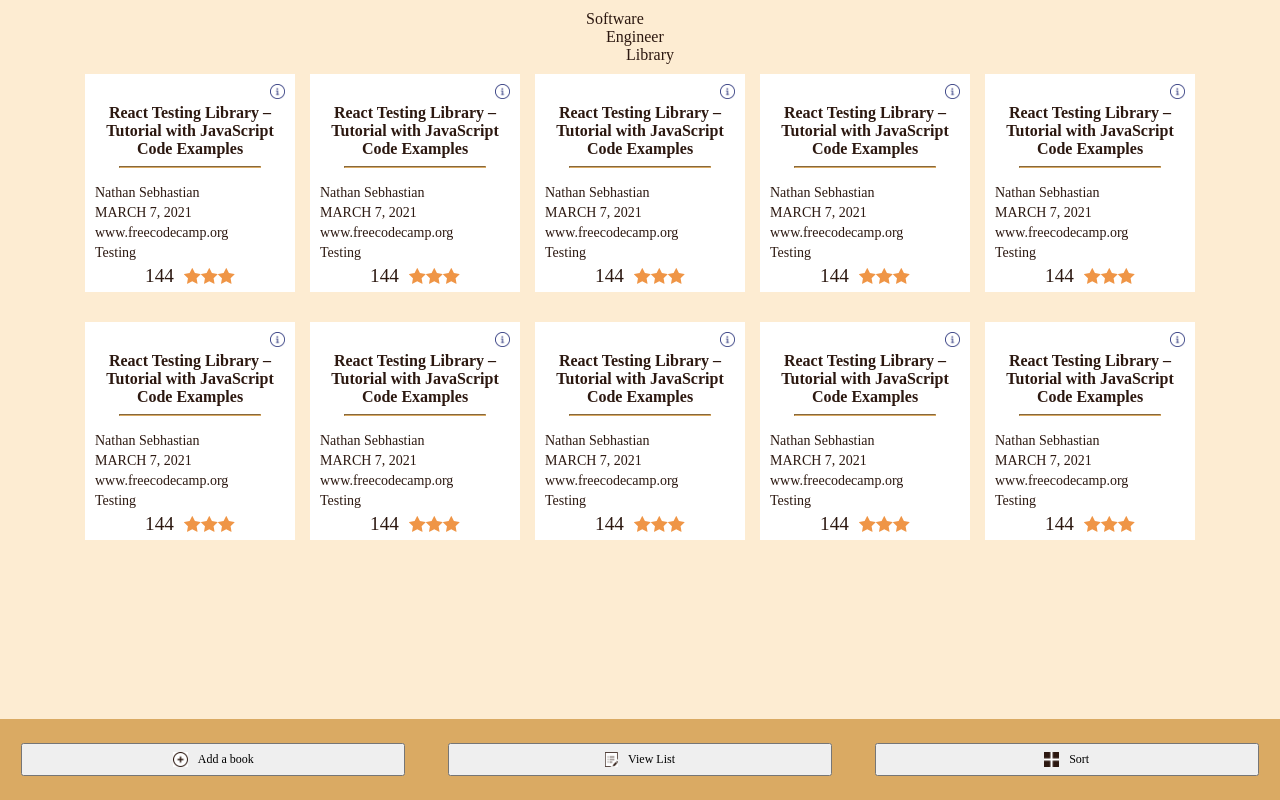
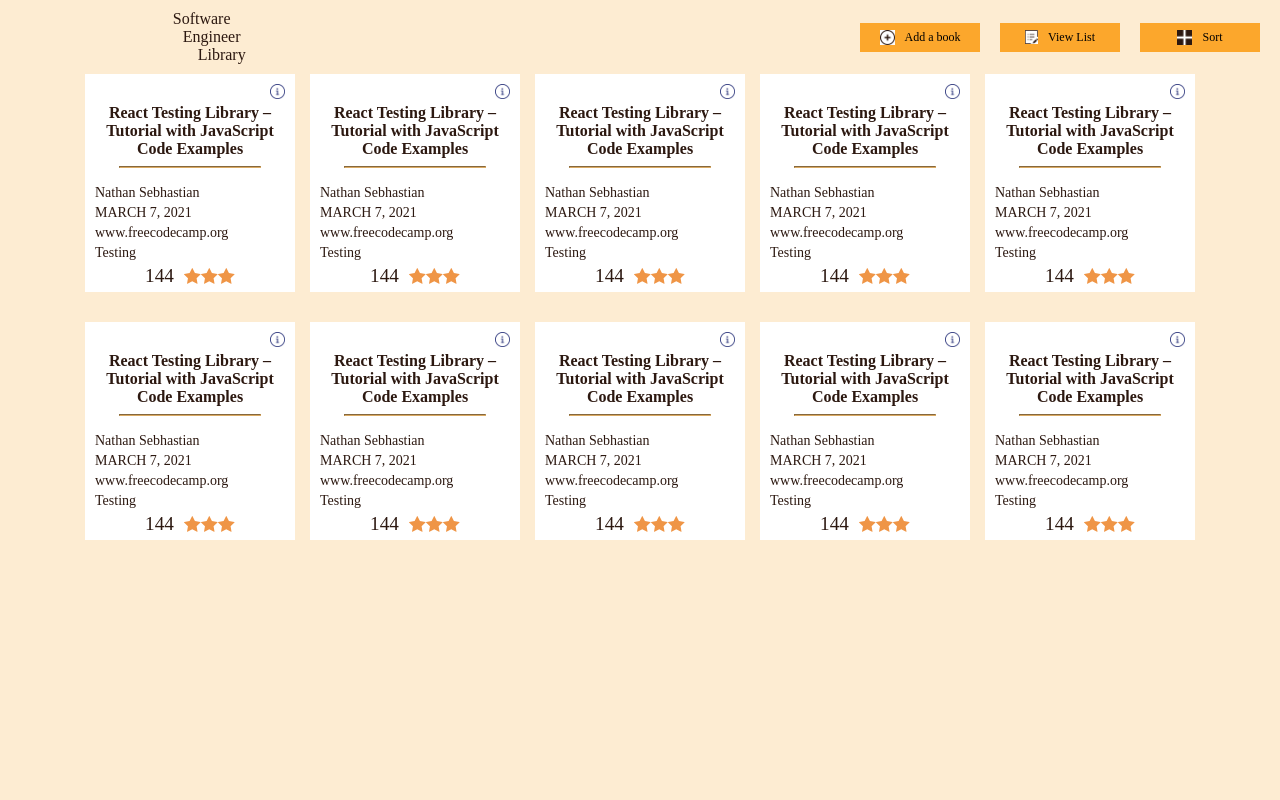
Before and after one commit to jcsmileyjr/software-engineer-library, a React (Create React App) app in the folder client/: page / in a window 1280 px wide. Built offline with nearby package versions, Linux system fonts and the light colour scheme.

Commit message:
Refactor mobile tools component to move from footer to header

```diff
--- a/client/src/App.css
+++ b/client/src/App.css
@@ -18,3 +18,14 @@
   flex-direction: column;
   height: 100vh;
 }
+
+.showToolsInWideScreen{
+  display: flex;
+  flex:1;
+}
+
+@media only screen and (min-width:500px){
+  .showToolsInWideScreen{
+      display: none;
+  }
+}
--- a/client/src/App.js
+++ b/client/src/App.js
@@ -8,7 +8,9 @@
     <div className="app--container">
       <Header />
       <Content />
-      <MobileTools />
+      <div className="showToolsInWideScreen">
+        <MobileTools />
+      </div>
     </div>
   );
 }
--- a/client/src/components/header/header.css
+++ b/client/src/components/header/header.css
@@ -16,3 +16,24 @@
 .title__bottomLine--style {
     margin-left: 20px;
 }
+
+.title--container {
+    flex: 1;
+    text-align: center;
+}
+
+.showTools {
+    display: none;
+}
+
+@media only screen and (min-width:500px){
+    .showTools{
+        display: flex;
+        flex: 2;
+        margin-right: 10px;
+    }
+
+    .header--container {
+        justify-content: space-around;
+    }
+}
--- a/client/src/components/header/header.js
+++ b/client/src/components/header/header.js
@@ -1,12 +1,16 @@
 import "./header.css";
+import MobileTools from "../mobileTools/MobileTools";
 
 const Header = () => {
     return(
         <section className="header--container">
-            <div>
+            <div className="title--container">
                 <p className="title__topLine--style">Software</p>
                 <p className="title__middleLine--style">Engineer</p>
                 <p className="title__bottomLine--style">Library</p>
+            </div>
+            <div className="showTools">
+                <MobileTools />
             </div>
         </section>
     )
--- a/client/src/components/mobileTools/mobileTools.css
+++ b/client/src/components/mobileTools/mobileTools.css
@@ -5,3 +5,10 @@
     justify-content: space-around;
     align-items: center;
 }
+
+@media only screen and (min-width:500px){
+    .mobileTools--container {
+        justify-content: flex-end;
+        background-color: var(--primary-light-brown);
+    }
+ }
--- a/client/src/components/toolsButton/toolsButton.css
+++ b/client/src/components/toolsButton/toolsButton.css
@@ -14,3 +14,12 @@
     max-height: 15px;
     margin-right: 10px;
 }
+
+@media only screen and (min-width:500px){
+    .toolsButton--style {
+        max-width: 120px;
+        margin: 0 10px;
+        background-color: var(--accent-orange);
+        border: none;
+    }
+}
```
